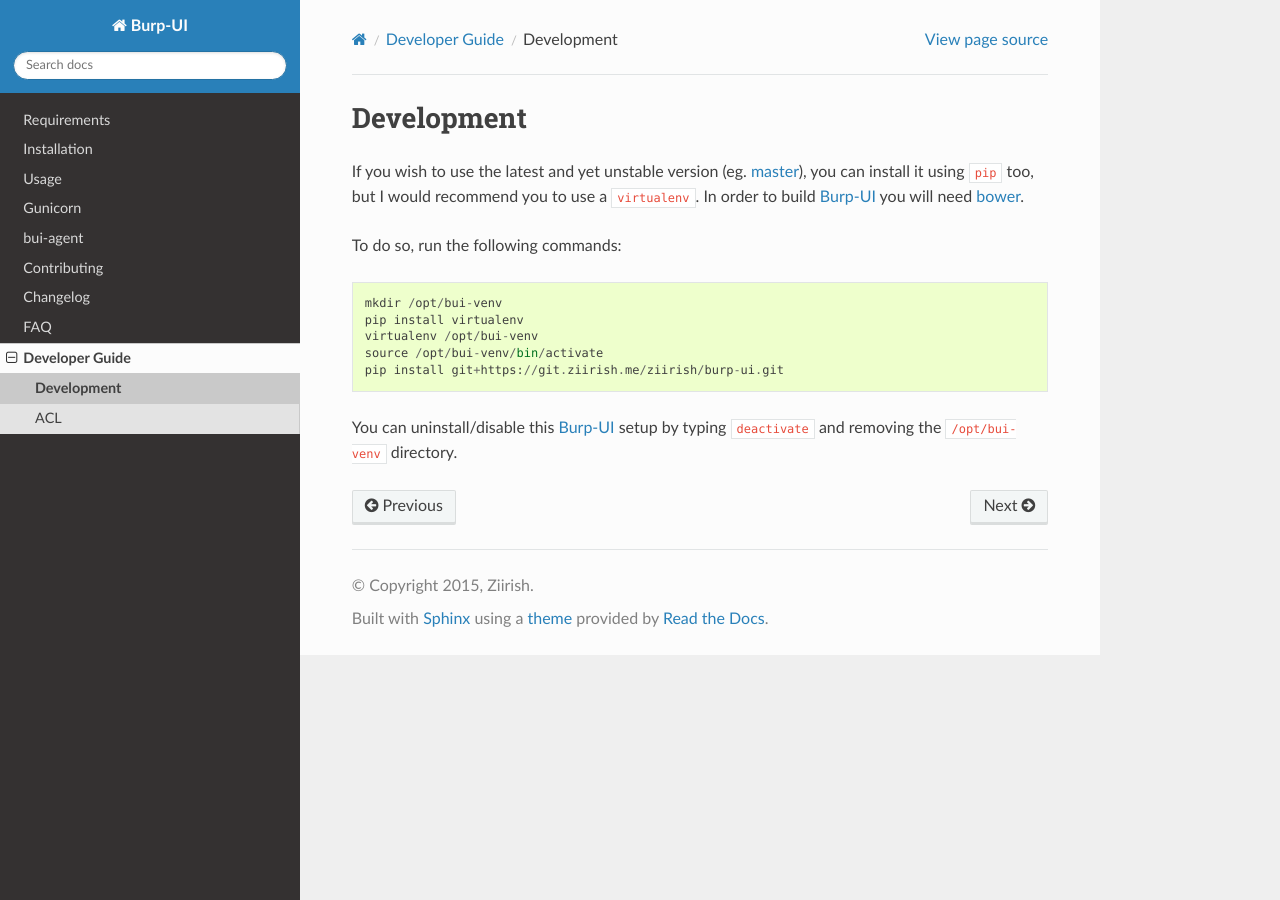
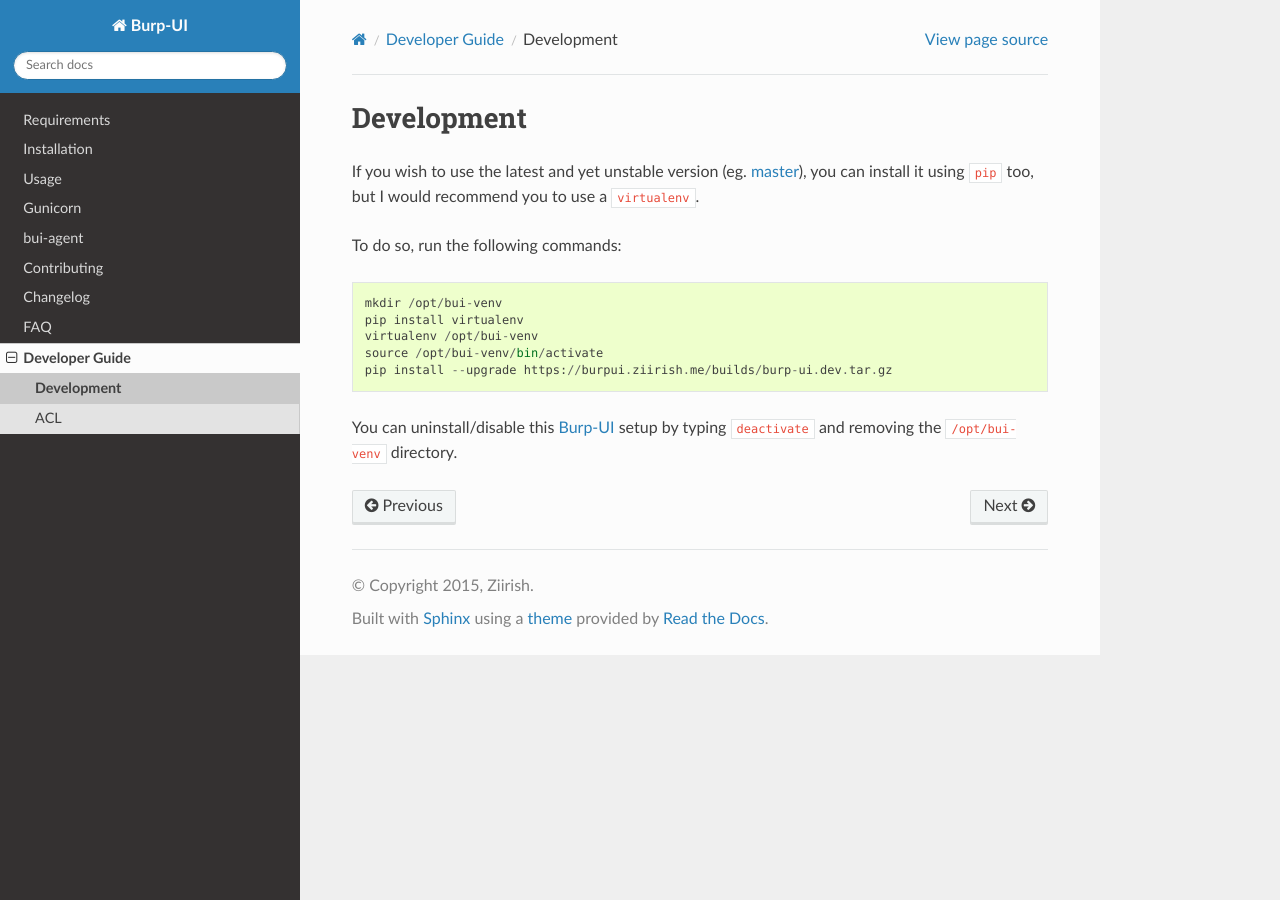
Before and after one commit to ziirish/burp-ui, a Sphinx documentation site: the page built from docs/development.rst, in a window 1280 px wide. Built offline with Sphinx 7.4.7 and the Read the Docs theme 2.0.0, drawn with Linux system fonts in a browser that asks for light colours; pages that are not in the unit, such as notebooks, are missing from menus.

Commit message:
use development release #48 #80

```diff
--- a/docs/development.rst
+++ b/docs/development.rst
@@ -5,7 +5,6 @@
 (eg. `master <https://git.ziirish.me/ziirish/burp-ui/tree/master>`__),
 you can install it using ``pip`` too, but I would recommend you to use a
 ``virtualenv``.
-In order to build `Burp-UI`_ you will need `bower <http://bower.io/>`_.
 
 To do so, run the following commands:
 
@@ -15,7 +14,7 @@
     pip install virtualenv
     virtualenv /opt/bui-venv
     source /opt/bui-venv/bin/activate
-    pip install git+https://git.ziirish.me/ziirish/burp-ui.git
+    pip install --upgrade https://burpui.ziirish.me/builds/burp-ui.dev.tar.gz
 
 
 You can uninstall/disable this `Burp-UI`_ setup by typing ``deactivate`` and
```
